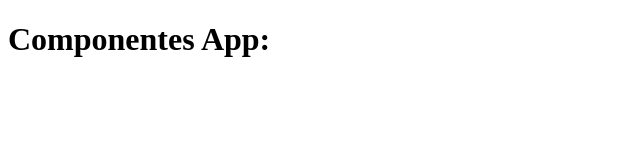
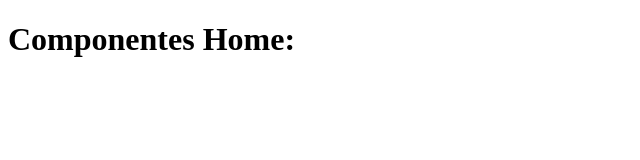
Before and after one commit to 1TDSPY-2024/aula-06-2sem, a React (Vite) app in the folder aula06/: page / in a window 1280 px wide. Shown: the top 160 px of the page, without its empty margins (0-640 px from the left). Built offline with nearby package versions, Linux system fonts and the light colour scheme.

Commit message:
Componente Outlet criado e rotas testadas

```diff
--- a/aula06/src/App.tsx
+++ b/aula06/src/App.tsx
@@ -1,7 +1,9 @@
+import { Outlet } from "react-router-dom";
+
 export default function App() {
   return (
     <div>
-      <h1>Componentes App:</h1>
+      <Outlet />
     </div>
 
 
--- a/aula06/src/main.tsx
+++ b/aula06/src/main.tsx
@@ -1,13 +1,13 @@
 import { StrictMode } from 'react'
 import { createRoot } from 'react-dom/client'
 import App from './App.tsx'
-import { createBrowserRouter, RouterProvider } from 'react-router-dom'
+import { createBrowserRouter, Route, RouterProvider, Routes } from 'react-router-dom'
 import Home from './roules/Home/index.tsx';
 import Produtos from './roules/Produtos/index.tsx';
 import EditarProdutos from './roules/EditarProdutos/index.tsx';
 import Error from './roules/Error/index.tsx';
 
-const roules = createBrowserRouter([
+const routes = createBrowserRouter([
   {path:"/", element:<App/>, errorElement:<Error/>, children:[
     {path:"/", element:<Home/>},
     {path:"/produtos", element:<Produtos/>},
@@ -17,6 +17,6 @@ const roules = createBrowserRouter([
 
 createRoot(document.getElementById('root')!).render(
   <StrictMode>
-    <App />
+    <RouterProvider router={routes}/>
   </StrictMode>,
 )
```
